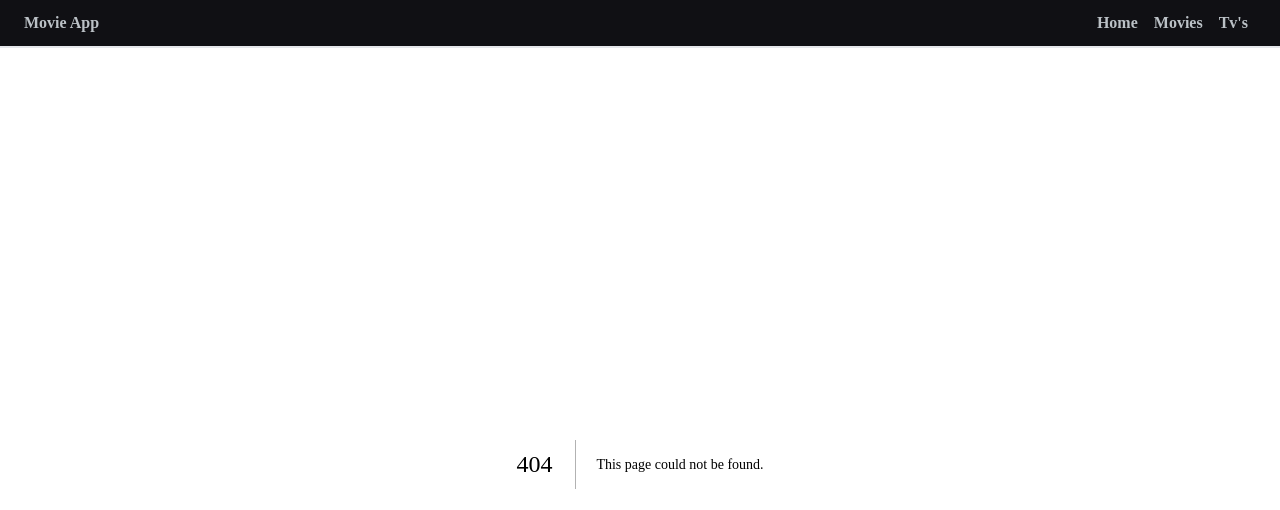
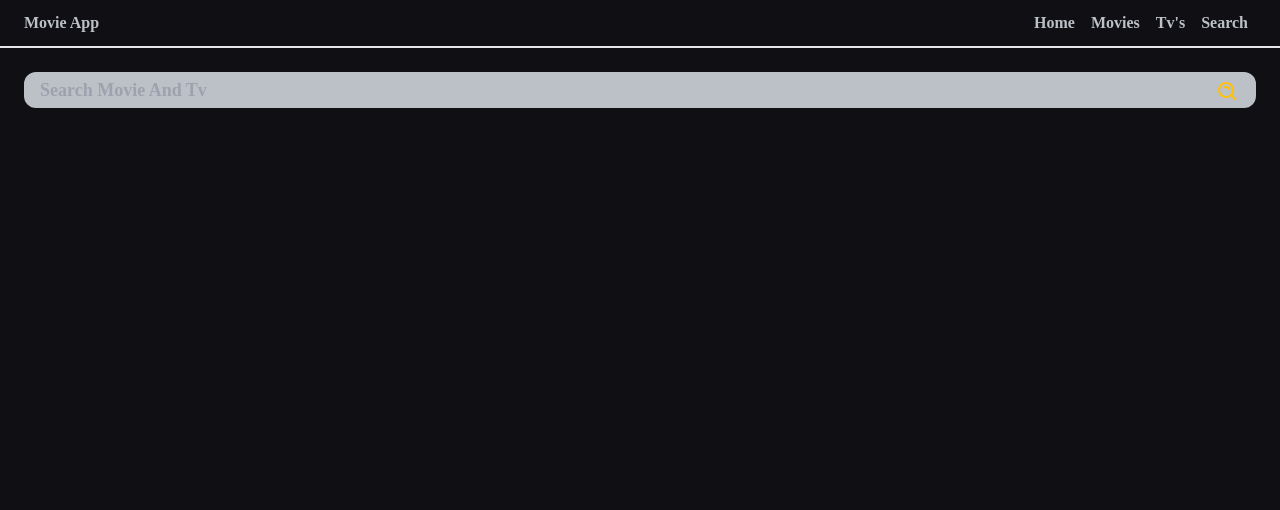
Before and after one commit to RaminMajidi/movie-app, a Next.js app: page /search in a window 1280 px wide. Before the commit this address had no page. Shown: the top 510 px of the page. Built offline with nearby package versions, Linux system fonts and the light colour scheme.

Commit message:
Insert Search Page Part1

```diff
--- a/app/categories/movie/[movie]/page.jsx
+++ b/app/categories/movie/[movie]/page.jsx
@@ -29,7 +29,6 @@ const Movie = async ({ params }) => {
 
     }
     const data = await getDat();
-
     return (
         <>
             {
--- /dev/null
+++ b/app/search/page.jsx
@@ -0,0 +1,13 @@
+import SearchItems from "@/components/search/SearchItems"
+
+const SearchPage = () => {
+
+    return (
+        <section className="px-4">
+            <SearchItems data={null}/>
+        </section>
+
+    )
+}
+
+export default SearchPage
--- a/components/header/Header.jsx
+++ b/components/header/Header.jsx
@@ -90,6 +90,14 @@ const Header = () => {
                         </Link>
                     </ul>
                 </div>
+
+                <div>
+                    <Link href={'/search'}
+                        className="mx-2 hover:text-[var(--c-orange)]
+                      transition-all duration-700">
+                        <span >Search</span>
+                    </Link>
+                </div>
             </div>
         </header>
     )
--- /dev/null
+++ b/components/search/Input.jsx
@@ -0,0 +1,43 @@
+"use client"
+import { useState } from "react"
+import { BiSearchAlt } from "react-icons/bi"
+
+const Input = ({ searchParam, setSearchParam, searchHandler, classStyle }) => {
+
+    const [error,setError] = useState(false)
+
+    function handeler (){
+        if(searchParam.length >= 4){
+            setError(false)
+            searchHandler()
+        }else{
+            setError(true)
+        }
+    }
+
+    return (
+        <div className="relative">
+            <input
+                value={searchParam}
+                onChange={(e) => setSearchParam(e.target.value)}
+                type={"text"}
+                placeholder={"Search Movie And Tv"}
+                className={`w-full my-2 rounded-xl px-4 py-1
+            bg-[var(--c-gray)] text-[var(--c-black)] outline-none
+            text-lg font-semibold ${classStyle}`}
+            />
+            <BiSearchAlt
+                onClick={handeler}
+                size={24}
+                title="Search"
+                className="absolute right-4 top-4 cursor-pointer
+         text-[var(--c-orange)] "/>
+            <p className={`text-red-500 pl-3 tracking-wider ${!error ? "hidden" : "block"}`}>
+                Please enter at least 4 characters
+            </p>
+        </div>
+
+    )
+}
+
+export default Input
--- /dev/null
+++ b/components/search/Item.jsx
@@ -0,0 +1,25 @@
+'use Client'
+import ImgLoader from "../imgLoader/ImgLoader"
+import TitleDisc from "../titleDisc/TitleDisc";
+
+const Item = ({ title,imgUrl, category, desc }) => {
+
+    return (
+        <div className="col-span-10 col-start-2
+        md:col-span-6 flex flex-col md:flex-row border border-dotted">
+            <div className="w-full md:w-[30%] min-w-[180px]">
+                <ImgLoader
+                src={imgUrl}
+                alt={title}/>
+            </div>
+            <div className="p-2">
+                <TitleDisc title={'Title'} desc={title} />
+                <TitleDisc title={'Ctegory'} desc={category} />
+                <TitleDisc title={'Overview'} desc={desc}
+                    style="line-clamp-4" />
+            </div>
+        </div>
+    )
+}
+
+export default Item
--- /dev/null
+++ b/components/search/Items.jsx
@@ -0,0 +1,47 @@
+'use client'
+
+import { useEffect, useState } from "react"
+import Item from "./Item"
+
+const Items = ({ data }) => {
+
+    const [items, setItems] = useState(data?.results)
+
+    useEffect(() => {
+        console.log(data)
+        setItems(data?.results)
+    }, [data])
+
+
+    return (
+        <article className="py-4 px-2 mt-8">
+            {
+                items ? (
+                    <div className="grid grid-cols-12 gap-4">
+                        {items.map((item) => {
+                            if (item.poster_path) {
+                                return (
+                                    <Item
+                                        key={item.id}
+                                        title={item?.title || item?.name}
+                                        imgUrl={item.poster_path}
+                                        desc={item.overview}
+                                        category={item?.media_type}
+                                    />
+                                )
+                            }
+                        })}
+
+                    </div>
+                ) :
+                    (
+                        <h3 className="text-center p-8 text-red-500 text-2xl">
+                            Items Not Found
+                        </h3>
+                    )
+            }
+        </article>
+    )
+}
+
+export default Items
--- /dev/null
+++ b/components/search/SearchItems.jsx
@@ -0,0 +1,55 @@
+'use client'
+import Input from "./Input"
+import Items from "./Items"
+import { useEffect, useState } from "react"
+import { Alert } from "../alert/Alert"
+
+
+const SearchItems = () => {
+    const [searchParam, setSearchParam] = useState('')
+    const [data, setData] = useState()
+
+
+    async function searchHandler() {
+        const res = await fetch(`https://api.themoviedb.org/3/search/multi?query=${searchParam}&include_adult=false&language=en-US&page=1`, {
+            method: 'GET',
+            headers: {
+                accept: 'application/json',
+                Authorization: `Bearer ${process.env.ACCIC_TOKEN}`
+            }
+        });
+        if (res.status === 200) {
+            let data = await res.json()
+            console.log(data)
+            setData(data)
+        }else
+        if(res.status === 401 || res.status === 403){
+            Alert('warning',"Please be careful when entering the name",'warning')
+        }
+        else {
+            Alert('Error',"A problem occurred. Please try again at another time",'error')
+        }
+    }
+
+
+    useEffect(() => {
+
+    }, [])
+    return (
+        <section>
+            <Input
+                searchParam={searchParam}
+                setSearchParam={setSearchParam}
+                searchHandler={searchHandler}
+                type={"text"}
+            />
+            {
+                data &&
+                <Items data={data} />
+            }
+
+        </section>
+    )
+}
+
+export default SearchItems
```
Also changed, not shown: public/img/no-image.png (added).
